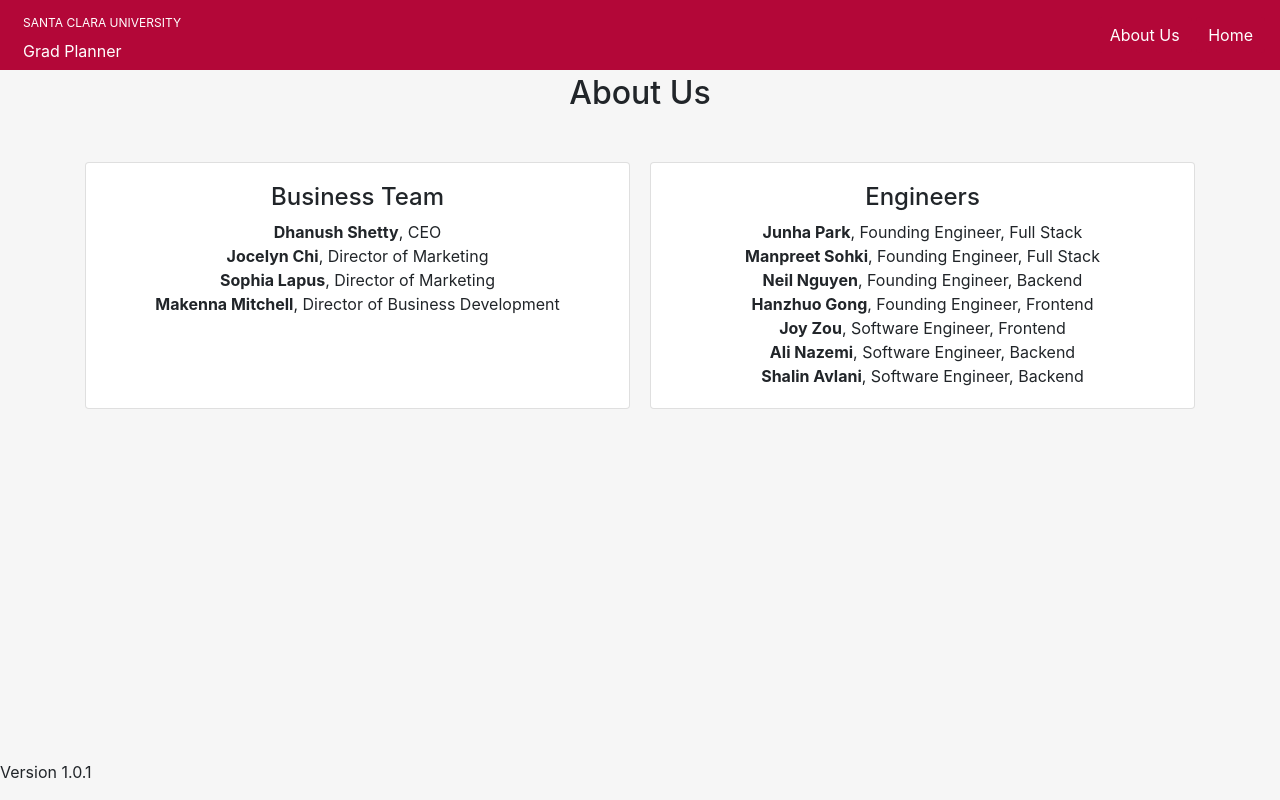
After one commit to park-junha/GradPlanner, a Flask app: page /aboutus in a window 1280 px wide. The commit adds this page. Run offline with Flask 2, Linux system fonts and the light colour scheme; some libraries are stand-ins or nearby versions.

Commit message:
Very simple About Us page

```diff
--- a/app.py
+++ b/app.py
@@ -358,7 +358,11 @@ def schedule():
 
     return render_template('schedule.html', fourYearPlan=fourYearPlan)
 
+# About Us page
+@app.route("/aboutus")
+def aboutus():
+    return render_template('aboutus.html')
+
 # Enable debugging when running
 if __name__ == '__main__':
-    # app.run(debug=True)
-    app.run()
+    app.run(debug=True)
--- /dev/null
+++ b/templates/aboutus.html
@@ -0,0 +1,75 @@
+{% extends "main.html" %} {% block content %}
+
+<head>
+<!--
+  <!-- Global site tag (gtag.js) - Google Analytics -->
+  <script async src="https://www.googletagmanager.com/gtag/js?id=UA-160302624-1"></script>
+  <script>
+    window.dataLayer = window.dataLayer || [];
+    function gtag(){dataLayer.push(arguments);}
+    gtag('js', new Date());
+    gtag('config', 'UA-160302624-1');
+  </script>
+
+  <!-- Google Tag Manager -->
+  <script>(
+    function(w,d,s,l,i){
+      w[l]=w[l]||[];w[l].push({'gtm.start': new Date().getTime(),event:'gtm.js'});
+      var f=d.getElementsByTagName(s)[0], j=d.createElement(s),dl=l!='dataLayer'?'&l='+l:'';
+      j.async=true;
+      j.src='https://www.googletagmanager.com/gtm.js?id='+i+dl;
+      f.parentNode.insertBefore(j,f);
+  })
+  (window,document,'script','dataLayer','GTM-MG4VSR3');
+  </script>
+  <!-- End Google Tag Manager -->
+-->
+
+  <title>SCU Grad Planner</title>
+  <link rel="stylesheet" href="{{ url_for('static', filename='css/index_styles.css') }}">
+</head>
+
+<body>
+
+<!--
+  <!-- Google Tag Manager (noscript) -->
+  <noscript><iframe src="https://www.googletagmanager.com/ns.html?id=GTM-MG4VSR3" height="0" width="0" style="display:none;visibility:hidden"></iframe></noscript>
+  <!-- End Google Tag Manager (noscript) -->
+-->
+
+  <!--------------------------Body section------------------------------>
+  <section id="body_content">
+    <div class="body_texts">
+      <div class="intro">
+        <h2 class= "software_name">About Us</h2>
+      </div>
+        <div class="container">
+          <div class="card-columns d-flex justify-content-center">
+            <div class="card">
+              <div class="card-body">
+                <h4>Business Team</h4>
+                  <div><strong>Dhanush Shetty</strong>, CEO</div>
+                  <div><strong>Jocelyn Chi</strong>, Director of Marketing</div>
+                  <div><strong>Sophia Lapus</strong>, Director of Marketing</div>
+                  <div><strong>Makenna Mitchell</strong>, Director of Business Development</div>
+              </div>
+            </div>
+            <div class="card">
+              <div class="card-body">
+                <h4>Engineers</h4>
+                  <div><strong>Junha Park</strong>, Founding Engineer, Full Stack</div>
+                  <div><strong>Manpreet Sohki</strong>, Founding Engineer, Full Stack</div>
+                  <div><strong>Neil Nguyen</strong>, Founding Engineer, Backend</div>
+                  <div><strong>Hanzhuo Gong</strong>, Founding Engineer, Frontend</div>
+                  <div><strong>Joy Zou</strong>, Software Engineer, Frontend</div>
+                  <div><strong>Ali Nazemi</strong>, Software Engineer, Backend</div>
+                  <div><strong>Shalin Avlani</strong>, Software Engineer, Backend</div>
+              </div>
+            </div>
+          </div>
+        </div>
+    </div>
+  </section>
+</body>
+
+{% endblock %}
--- a/templates/main.html
+++ b/templates/main.html
@@ -1,4 +1,4 @@
-{% set version = '1.0.0' %}
+{% set version = '1.0.1' %}
 <!DOCTYPE html>
 <html lang="en" dir="ltr">
 
@@ -58,6 +58,7 @@
           </div>
         </div>
         <div class="navbar_right_float">
+          <button class="btn btn-danger home" type="button" name="home-button" onclick="location.href='aboutus'">About Us</button>
           <button class="btn btn-danger home" type="button" name="home-button" onclick="location.href='index'">Home</button>
         </div>
       </div>
```
